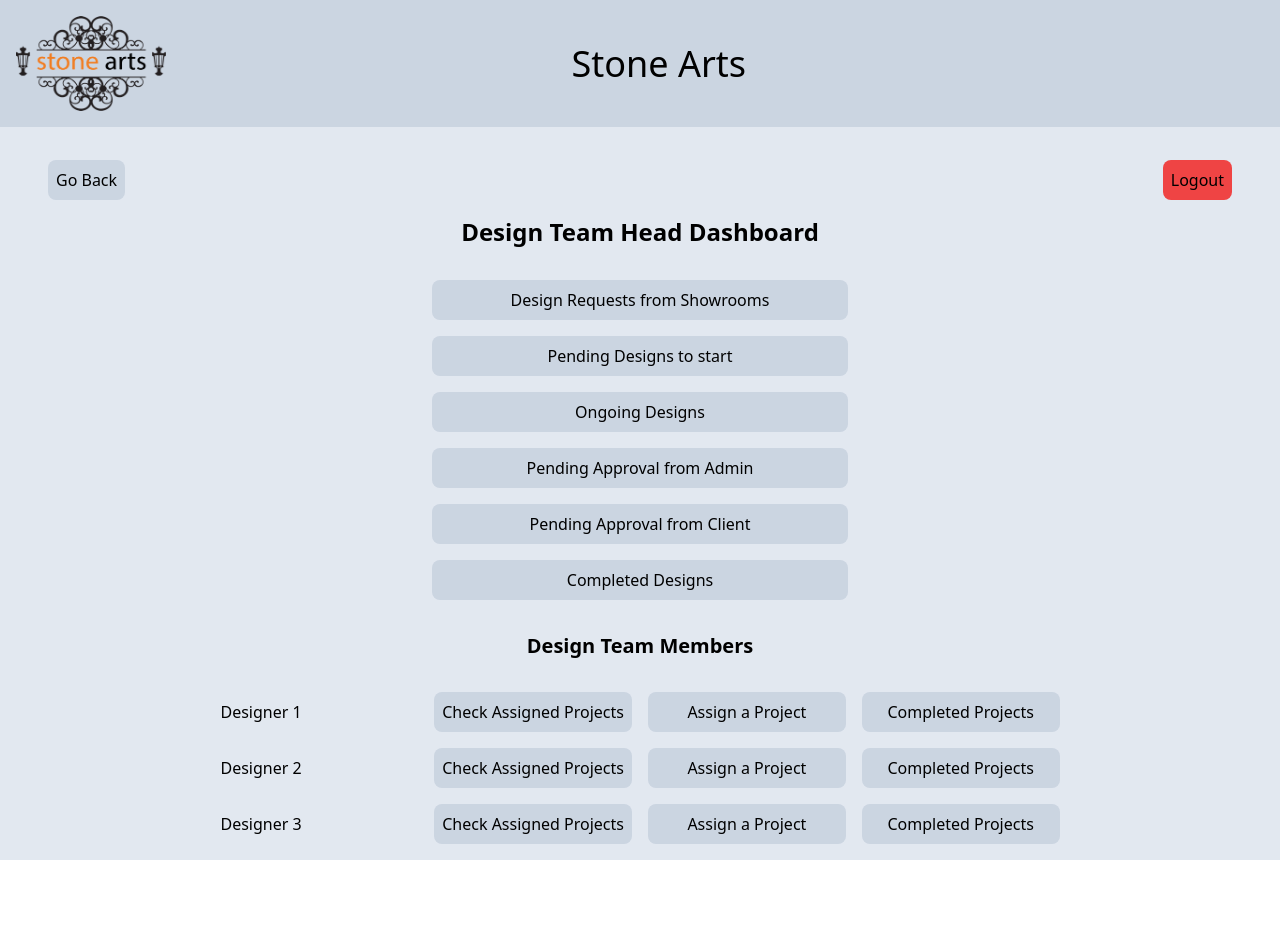
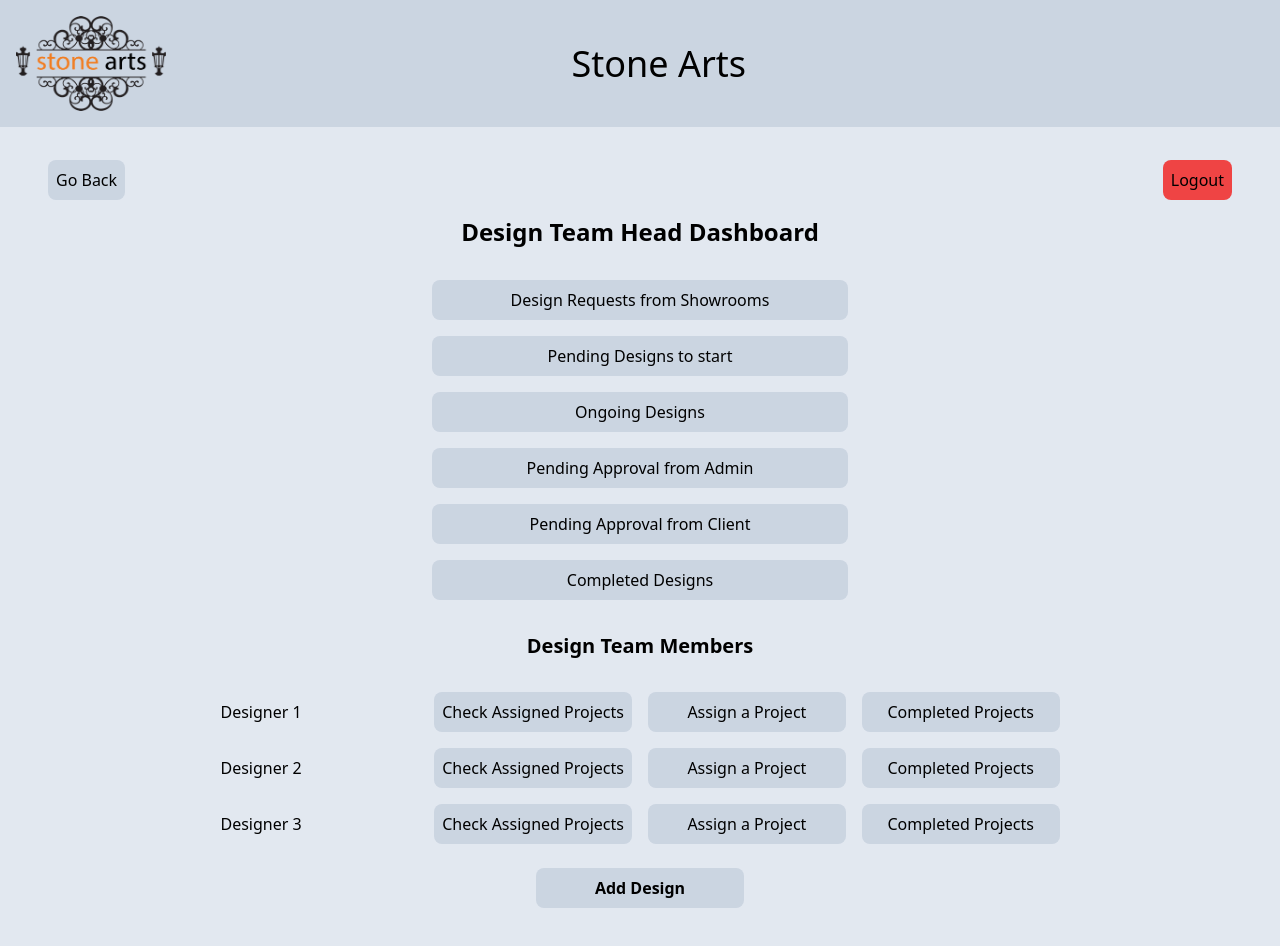
Before and after one commit to stoneartstech/stone-arts, a Next.js app: page /designhome in a window 1280 px wide. Before the commit the page ends 860 px from the top, so only its background shows below. Built offline with nearby package versions, Linux system fonts and the light colour scheme; no server answers.

Commit message:
add design functionality

```diff
--- a/components/DesignHead.js
+++ b/components/DesignHead.js
@@ -93,7 +93,15 @@ export default function DesignHead() {
                         </div>
                     ))}
                 </div>
+                <Link
+                    href={{
+                        pathname: '/addDesign',
+                    }}
+                    className='bg-slate-300 p-2 rounded-lg text-center font-bold my-6 w-52 mx-auto'>
+                    Add Design
+                </Link>
             </div>
+
 
         </div>
     )
--- /dev/null
+++ b/pages/addDesign.js
@@ -0,0 +1,62 @@
+import React, { useState } from 'react'
+import { useRouter } from 'next/router'
+import Link from 'next/link';
+import { db } from '@/firebase';
+import { collection, onSnapshot, getDoc, setDoc, doc, deleteDoc } from 'firebase/firestore';
+
+export default function addDesign() {
+    const router = useRouter();
+
+    const [loading, setLoading] = useState(false);
+
+    const [title, setTitle] = useState('')
+    const [description, setDescription] = useState('')
+    const [designId, setDesignId] = useState()
+
+    const handleAddDesign = async () => {
+        setLoading(true)
+        var designId = await getDoc(doc(db, "designId", "designId"))
+        designId = designId.data().id
+
+        setDesignId(designId)
+        const docRef = doc(db, "pending-designs", designId.toString())
+        await setDoc(docRef, { name: title, description: description, id: designId })
+        await setDoc(doc(db, "designId", "designId"), { id: designId + 1 })
+        setLoading(false)
+        alert('Design Added with id: ' + designId)
+        router.back()
+
+    }
+
+    return (
+        <div>
+            {!loading &&
+                <div>
+                    <div className='w-full pl-8'>
+                        <button className='bg-slate-300 p-2 rounded-lg'
+                            onClick={() => router.back()}>
+                            Go Back
+                        </button>
+                    </div>
+                    <div className='flex flex-col'>
+                        <p className='text-2xl mx-auto font-bold'>Add Design</p>
+                    </div>
+                    <div className='flex flex-col gap-4 mt-8 items-center sm:w-1/2 mx-auto' >
+
+                        <p className=''>Title:<span className='text-red-500'>*</span></p>
+                        <input type="text" value={title} onChange={(e) => setTitle(e.target.value)}
+                            className=' p-2 w-full ' />
+
+                        <p className=''>Description:<span className='text-red-500'>*</span></p>
+                        <input type="text" value={description} onChange={(e) => setDescription(e.target.value)}
+                            className=' p-2 w-full ' />
+
+                        <button className='bg-green-400 p-2 rounded-lg'
+                            onClick={handleAddDesign}>
+                            Add Design
+                        </button>
+                    </div>
+                </div>}
+        </div>
+    )
+}
```
